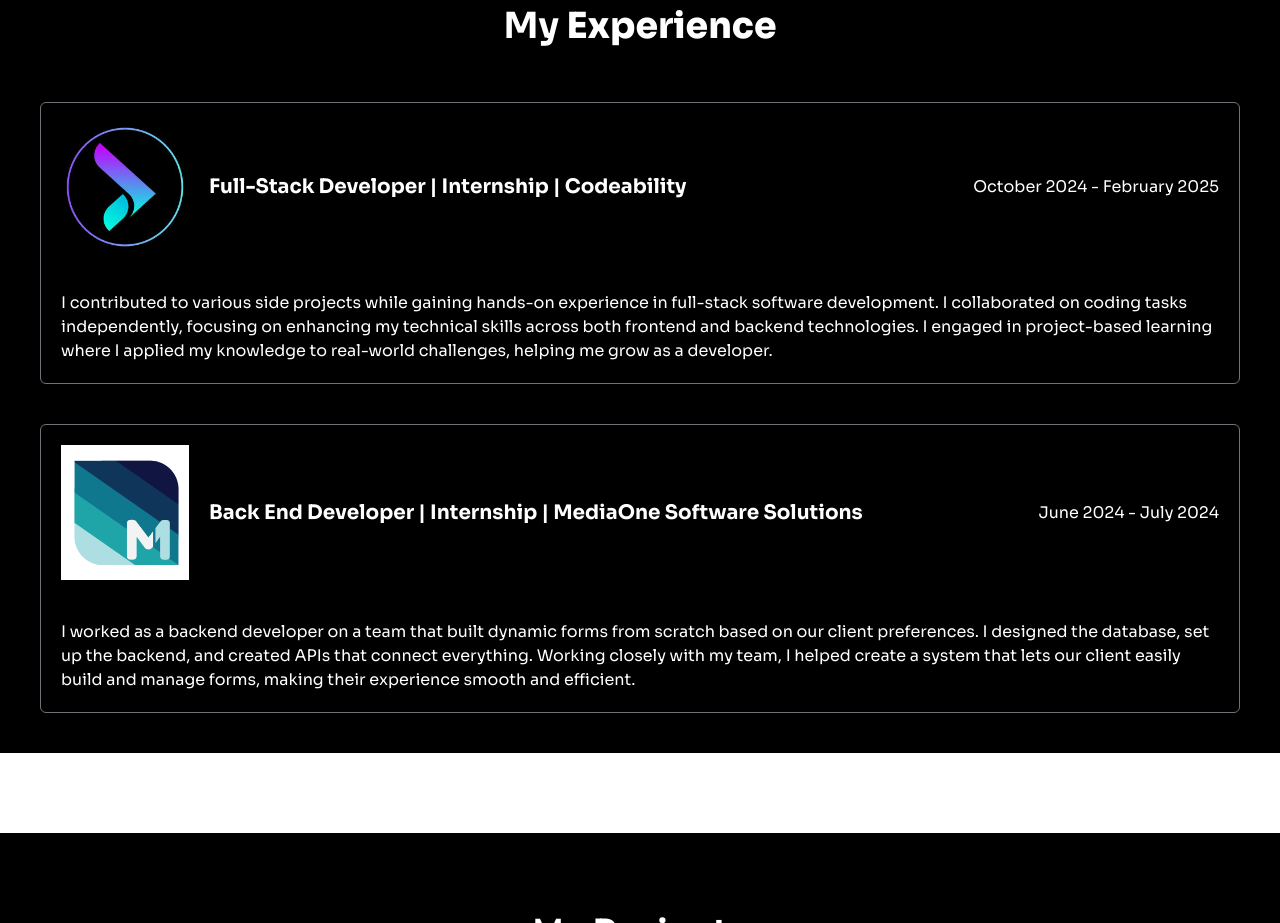
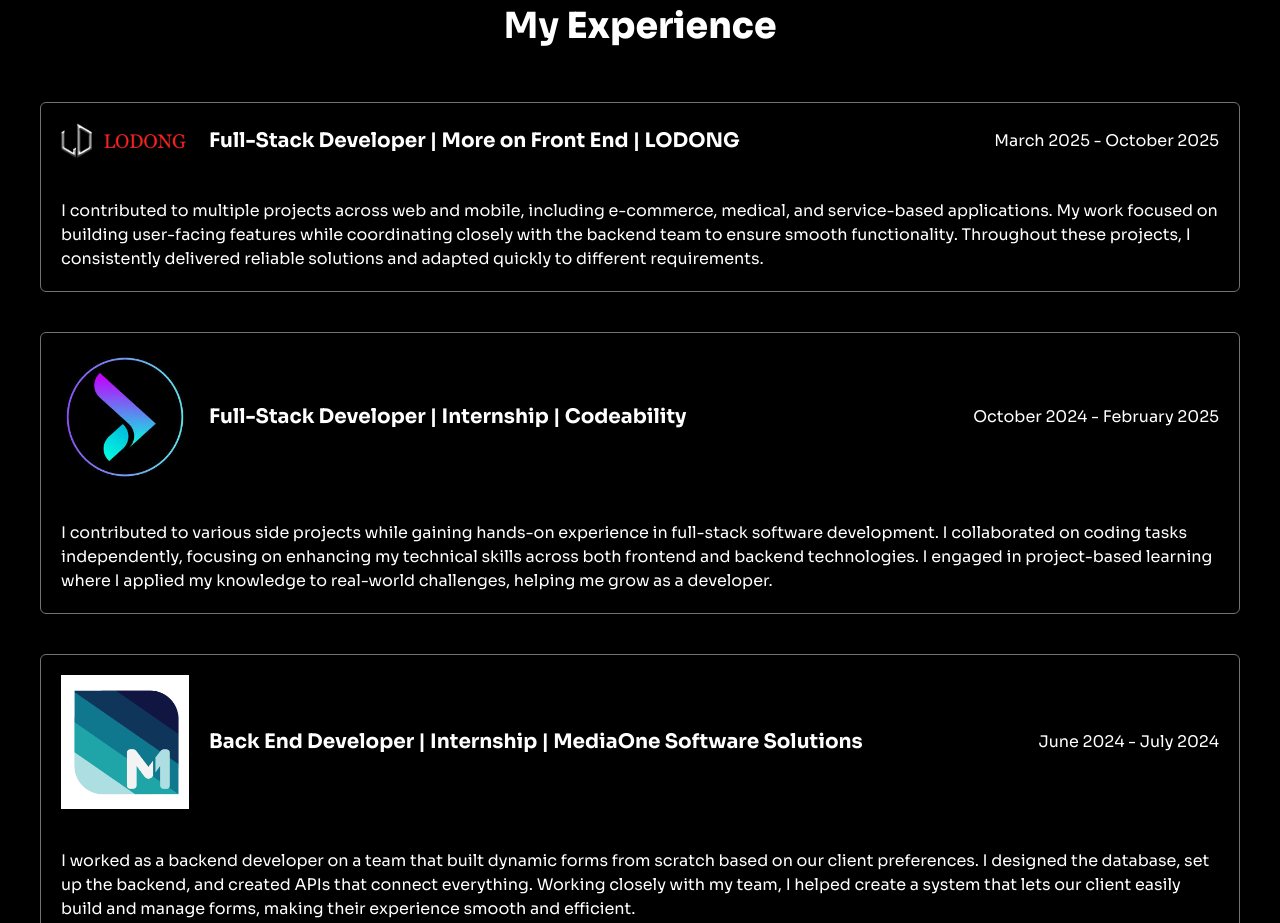
Before and after one commit to reagan13/myportfolio, a React (Vite) app: page / in a window 1280 px wide. Shown: the part 1400-2323 px from the top of the page. Built offline with nearby package versions, Linux system fonts and the light colour scheme.

Commit message:
update porfotlio

```diff
--- a/src/Components/Navigation/NavBar.jsx
+++ b/src/Components/Navigation/NavBar.jsx
@@ -46,7 +46,7 @@ const NavBar = () => {
 					</li>
 				</ul>
 				<a
-					href="https://drive.google.com/file/d/1YAuSakxAPe158j2pRV47LvhMdyVqFap-/view?usp=sharing"
+					href="https://drive.google.com/file/d/1YBibppHK_LFdP2wETPg4ngo_Y4F39HJU/view?usp=sharing"
 					target="_blank"
 				>
 					<button className="text-white bg-black py-2 px-4 rounded-md md:flex items-center gap-2 hidden hover:text-black hover:bg-white hover:border-2 hover:border-black">
--- a/src/data/workexperience.js
+++ b/src/data/workexperience.js
@@ -1,6 +1,16 @@
 import mediaone from "../assets/mediaone.png";
 import codeability from "../assets/codebility.jpg";
+import lodong from "../assets/LODONG.png";
 export const experience = [
+	{
+		logoSrc: lodong,
+		logoAlt: "LODONG Logo",
+		position: "Full-Stack Developer | More on Front End ",
+		company: "LODONG",
+		dateRange: "March 2025 - October 2025",
+		description:
+			"I contributed to multiple projects across web and mobile, including e-commerce, medical, and service-based applications. My work focused on building user-facing features while coordinating closely with the backend team to ensure smooth functionality. Throughout these projects, I consistently delivered reliable solutions and adapted quickly to different requirements.",
+	},
 	{
 		logoSrc: codeability,
 		logoAlt: "Codeability Logo",
```
Also changed, not shown: src/assets/LODONG.png (added).
